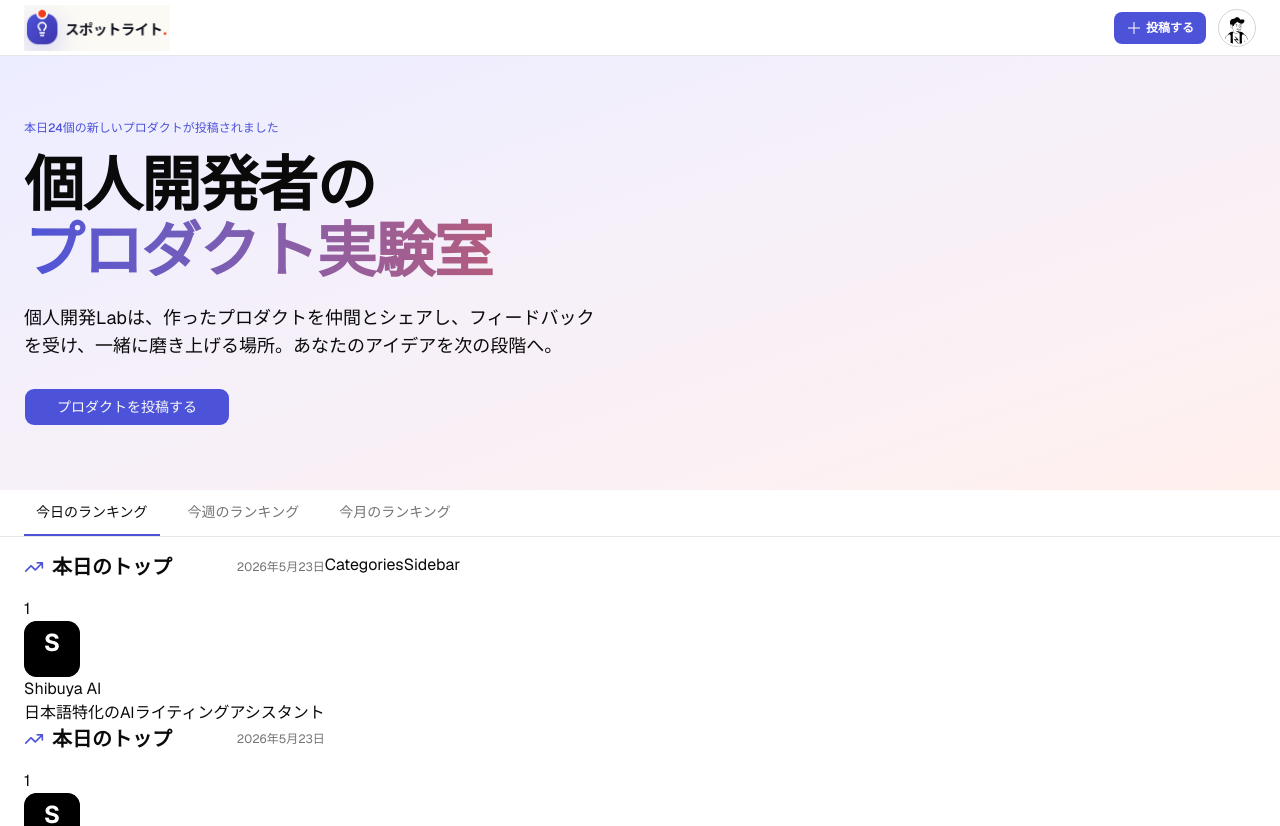
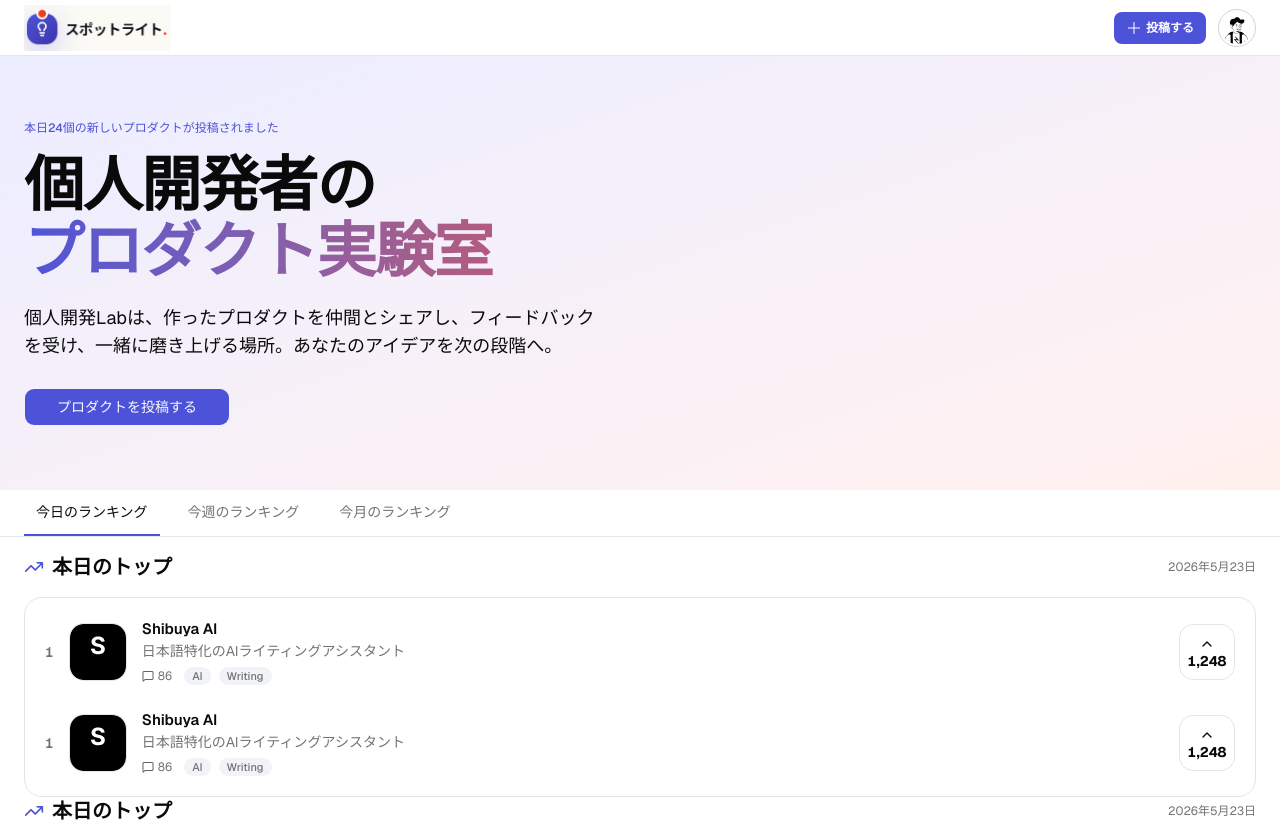
Before and after one commit to shima-engineer/project-a, a Next.js app: page / in a window 1280 px wide. Shown: the top 826 px of the page. Built offline with nearby package versions, Linux system fonts and the light colour scheme.

Commit message:
wip:RankList実装中

```diff
--- a/src/app/globals.css
+++ b/src/app/globals.css
@@ -12,6 +12,7 @@
   --color-primary: oklch(52% 0.2 275);
   --color-accent: oklch(55% 0.22 310);
   --color-upvote: oklch(63% 0.22 32);
+  --shadow-upvote: 0 6px 20px oklch(63% 0.22 32 / 0.18);
   --color-hero-start: oklch(70% 0.18 278 / 16%);
   --color-hero-end: oklch(72% 0.2 32 / 10%);
   --font-heading: var(--font-sans);
@@ -79,7 +80,7 @@
   --popover-foreground: oklch(0.145 0 0);
   --primary: oklch(0.205 0 0);
   --primary-foreground: oklch(0.985 0 0);
-  --secondary: oklch(0.97 0 0);
+  --secondary: oklch(96.5% 0.008 270);
   --secondary-foreground: oklch(0.205 0 0);
   --muted: oklch(0.97 0 0);
   --muted-foreground: oklch(0.556 0 0);
--- a/src/app/page.tsx
+++ b/src/app/page.tsx
@@ -10,7 +10,7 @@ export default function Home() {
       <div className="mb-4">
         <RankTabs />
       </div>
-      <main className="flex mx-auto w-full max-w-7xl px-4 sm:px-6  flex-1">
+      <main className="flex-col mx-auto w-full max-w-7xl px-4 sm:px-6  flex-1 md:flex">
         <div>
           <RankList />
           <RankList />
--- a/src/features/ranking/RankList.tsx
+++ b/src/features/ranking/RankList.tsx
@@ -1,5 +1,5 @@
 import Image from "next/image";
-import React from "react";
+import { ChevronUp } from "lucide-react";
 
 const RankList = () => {
   return (
@@ -16,20 +16,104 @@ const RankList = () => {
         </div>
         <time className="text-xs text-muted-foreground">2026年5月23日</time>
       </div>
-      <div>
+      <div className="divide-y divide-border rounded-2xl border border-[#E2E4EA] p-2">
         <ul>
-            <li>
-                <p>1</p>
-                <Image src="/userIcon.png" alt="1位" width={56} height={56} />
-                <div>
-                    <p>Shibuya AI</p>
-                    <p>日本語特化のAIライティングアシスタント</p>
-                    <div></div>
+          <li className="flex items-center justify-between gap-3 sm:gap-4 p-2.5 sm:p-3 group/list">
+            <div className="flex items-center gap-3 sm:gap-4">
+              <p className="hidden sm:flex  shrink-0 items-center justify-center text-sm font-semibold text-muted-foreground tabular-nums group-hover/list:text-primary transition-colors">
+                1
+              </p>
+              <Image
+                src="/userIcon.png"
+                alt="1位"
+                width={56}
+                height={56}
+                className="size-12 sm:size-14 rounded-xl ring-1 ring-border"
+              />
+              <div>
+                <h3 className="font-semibold text-[15px] group-hover/list:text-primary duration-200 transition-colors">
+                  Shibuya AI
+                </h3>
+                <p className="text-sm text-muted-foreground mb-1.5">
+                  日本語特化のAIライティングアシスタント
+                </p>
+                <div className="flex items-center gap-2 sm:gap-3 text-xs text-muted-foreground">
+                  <div className="flex items-center gap-1">
+                    <Image
+                      src="/commentIcon.png"
+                      alt=""
+                      width={12}
+                      height={12}
+                    />
+                    <span className="">86</span>
+                  </div>
+                  <ul className="flex items-center gap-2 text-xs text-muted-foreground">
+                    <li className="rounded-full bg-secondary px-2 py-0.5 text-[11px] font-medium">
+                      AI
+                    </li>
+                    <li className="rounded-full bg-secondary px-2 py-0.5 text-[11px] font-medium">
+                      Writing
+                    </li>
+                  </ul>
                 </div>
-            </li>
+              </div>
+            </div>
+            <button className="group/upvote shrink-0 flex flex-col items-center justify-center rounded-xl border transition-all duration-200 active:scale-95 select-none w-14 h-14 text-sm bg-background border-border hover:border-upvote hover:text-upvote hover:-translate-y-0.5 hover:shadow-upvote hover:cursor-pointer">
+              <ChevronUp className="size-4 transition-transform duration-200 group-hover/upvote:-translate-y-0.5" />
+              <span className="font-bold tabular-nums leading-none mt-0.5">
+                1,248
+              </span>
+            </button>
+          </li>
+          <li className="flex items-center justify-between gap-3 sm:gap-4 p-2.5 sm:p-3 group/list">
+            <div className="flex items-center gap-3 sm:gap-4">
+              <p className="hidden sm:flex  shrink-0 items-center justify-center text-sm font-semibold text-muted-foreground tabular-nums group-hover/list:text-primary transition-colors">
+                1
+              </p>
+              <Image
+                src="/userIcon.png"
+                alt="1位"
+                width={56}
+                height={56}
+                className="size-12 sm:size-14 rounded-xl ring-1 ring-border"
+              />
+              <div>
+                <h3 className="font-semibold text-[15px] group-hover/list:text-primary duration-200 transition-colors">
+                  Shibuya AI
+                </h3>
+                <p className="text-sm text-muted-foreground mb-1.5">
+                  日本語特化のAIライティングアシスタント
+                </p>
+                <div className="flex items-center gap-2 sm:gap-3 text-xs text-muted-foreground">
+                  <div className="flex items-center gap-1">
+                    <Image
+                      src="/commentIcon.png"
+                      alt=""
+                      width={12}
+                      height={12}
+                    />
+                    <span className="">86</span>
+                  </div>
+                  <ul className="flex items-center gap-2 text-xs text-muted-foreground">
+                    <li className="rounded-full bg-secondary px-2 py-0.5 text-[11px] font-medium">
+                      AI
+                    </li>
+                    <li className="rounded-full bg-secondary px-2 py-0.5 text-[11px] font-medium">
+                      Writing
+                    </li>
+                  </ul>
+                </div>
+              </div>
+            </div>
+            <button className="group/upvote shrink-0 flex flex-col items-center justify-center rounded-xl border transition-all duration-200 active:scale-95 select-none w-14 h-14 text-sm bg-background border-border hover:border-upvote hover:text-upvote hover:-translate-y-0.5 hover:shadow-upvote hover:cursor-pointer">
+              <ChevronUp className="size-4 transition-transform duration-200 group-hover/upvote:-translate-y-0.5" />
+              <span className="font-bold tabular-nums leading-none mt-0.5">
+                1,248
+              </span>
+            </button>
+          </li>
         </ul>
       </div>
-
     </section>
   );
 };
```
Also changed, not shown: public/commentIcon.png (added), public/upvoteIcon.svg (added).
